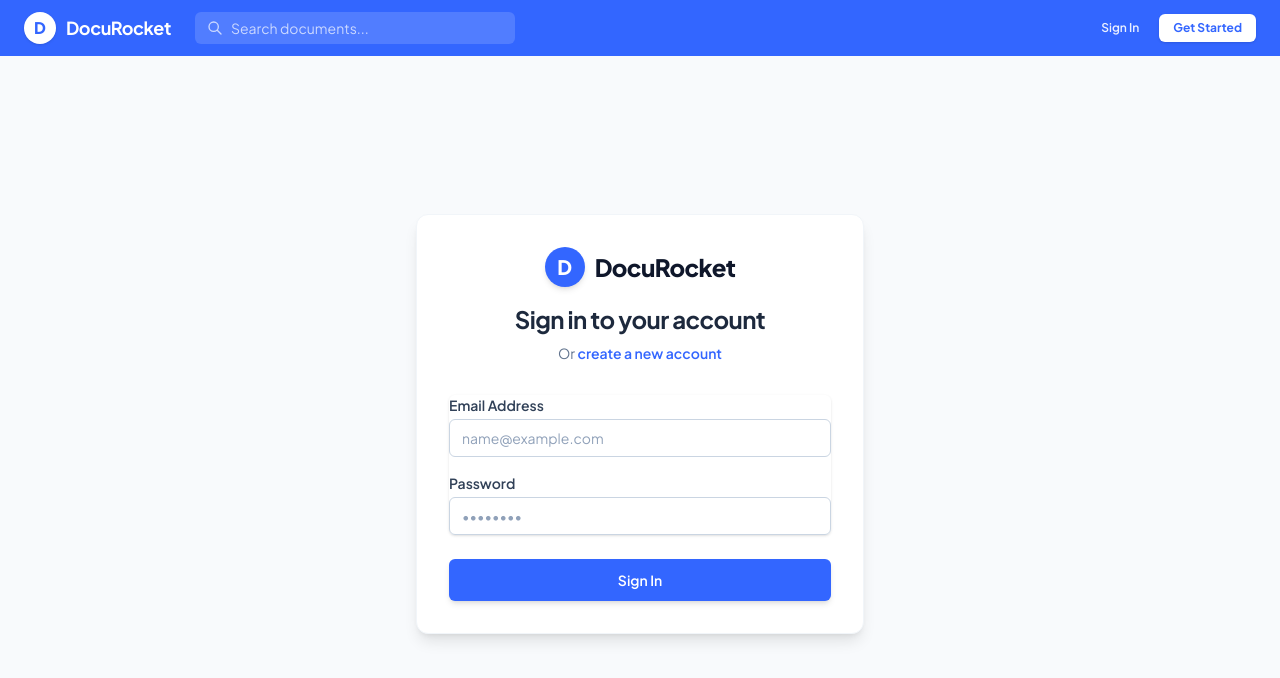
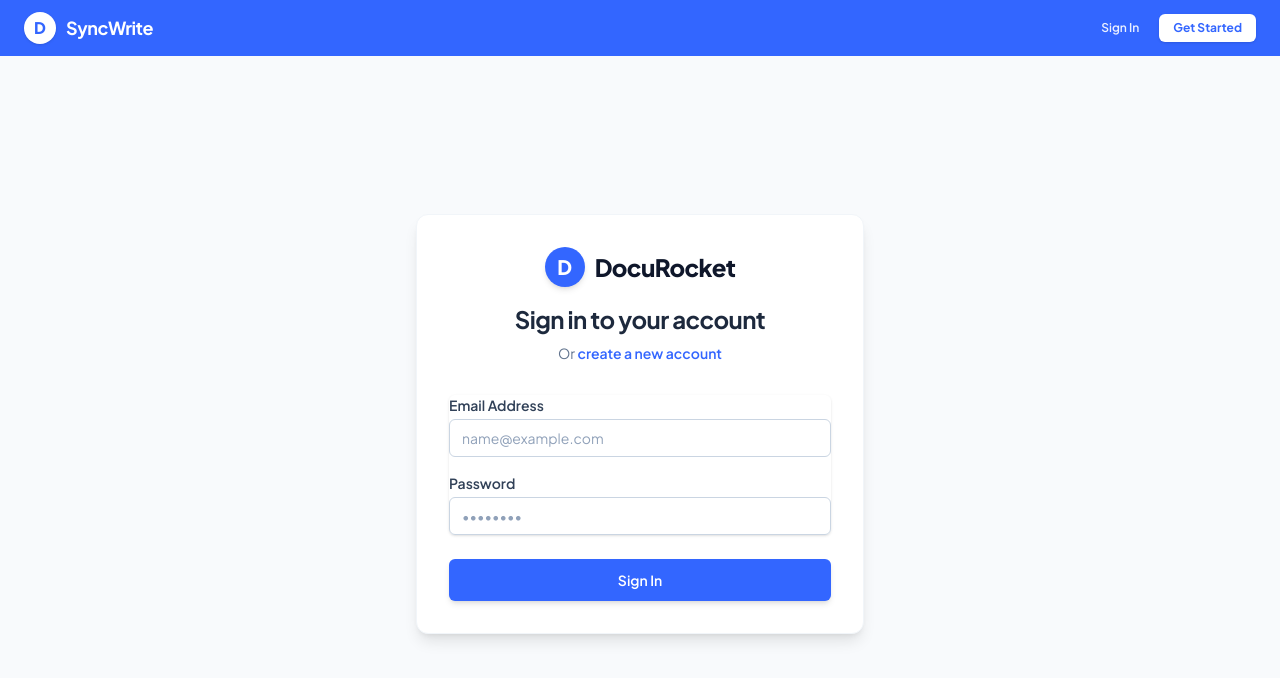
Before and after one commit to Vishal0504-tech/Codec-p2, a React (Vite) app in the folder frontend/: page /login in a window 1280 px wide. Shown: the top 678 px of the page. Built offline with nearby package versions, Linux system fonts and the light colour scheme; what @tiptap/y-tiptap would draw is missing.

Commit message:
Prepare project for deployment

```diff
--- a/frontend/src/components/Navbar.jsx
+++ b/frontend/src/components/Navbar.jsx
@@ -25,7 +25,7 @@ const Navbar = () => {
               <span className="text-[#3366FF] font-extrabold text-base leading-none">D</span>
             </div>
             <span className="text-white font-bold text-lg tracking-tight group-hover:opacity-95">
-              DocuRocket
+            SyncWrite
             </span>
           </Link>
 
@@ -43,18 +43,7 @@ const Navbar = () => {
           )}
 
           {/* Search Bar */}
-          <div className="hidden sm:flex items-center bg-white/15 hover:bg-white/20 focus-within:bg-white/25 rounded-md px-3 py-1.5 w-64 md:w-80 transition-colors">
-            <svg className="w-4 h-4 text-white/70 mr-2 flex-shrink-0" fill="none" stroke="currentColor" viewBox="0 0 24 24">
-              <path strokeLinecap="round" strokeLinejoin="round" strokeWidth="2" d="M21 21l-6-6m2-5a7 7 0 11-14 0 7 7 0 0114 0z" />
-            </svg>
-            <input
-              type="text"
-              placeholder="Search documents..."
-              value={searchQuery}
-              onChange={(e) => setSearchQuery(e.target.value)}
-              className="bg-transparent text-sm text-white placeholder-white/70 outline-none w-full"
-            />
-          </div>
+
         </div>
 
         {/* Right Controls */}
--- a/frontend/src/pages/Dashboard.jsx
+++ b/frontend/src/pages/Dashboard.jsx
@@ -157,12 +157,11 @@ const Dashboard = () => {
         <div className="bg-white rounded-xl shadow-xs border border-slate-200 p-6 sm:p-8 flex flex-col md:flex-row md:items-center md:justify-between gap-4">
           <div>
             <div className="flex items-center space-x-2 text-xs font-bold text-[#3366FF] uppercase tracking-wider mb-1">
-              <span>Codec Workspace</span>
-              <span>•</span>
-              <span>Documentation Hub</span>
+
+
             </div>
             <h1 className="text-2xl sm:text-3xl font-extrabold text-slate-900 tracking-tight">
-              Documents & API Guides
+            SyncWrite
             </h1>
             <p className="text-slate-500 text-sm mt-1">
               Collaborative workspace for <strong className="text-slate-700">{user?.name}</strong>. Create, edit, and share live documentation.
--- a/frontend/src/pages/DocumentEditor.jsx
+++ b/frontend/src/pages/DocumentEditor.jsx
@@ -104,13 +104,6 @@ const DocumentEditor = () => {
     if (!editor) return;
     editor.chain().focus().insertContent(
       `<blockquote><p><strong>POST</strong> &nbsp; <code>https://api.docurocket.com/v2/payments</code></p></blockquote><p>Authentication: <code>API keys</code> &nbsp; <code>OAuth access tokens</code></p>`
-    ).run();
-  };
-
-  const insertParametersSection = () => {
-    if (!editor) return;
-    editor.chain().focus().insertContent(
-      `<hr /><h3>Parameters</h3><ul><li><code>amount</code> (integer, required) - The amount to charge.</li><li><code>currency</code> (string, required) - 3-letter ISO code (e.g., EUR, USD).</li><li><code>description</code> (string) - An arbitrary description.</li></ul>`
     ).run();
   };
 
@@ -434,24 +427,8 @@ const DocumentEditor = () => {
           </div>
         </div>
 
-        {/* Right Side: Badges and Actions */}
+        {/* Right Side: Actions */}
         <div className="flex items-center space-x-2.5">
-          {/* Editors [count] badge */}
-          <div className="bg-white border border-slate-200 text-slate-600 px-2.5 py-1 rounded text-xs font-semibold flex items-center space-x-1.5 shadow-2xs">
-            <span>Editors</span>
-            <span className="bg-[#3366FF] text-white font-bold px-1.5 py-0.2 rounded text-[10px] leading-tight">
-              {activeUsersList.length || 1}
-            </span>
-          </div>
-
-          {/* Pages [count] badge */}
-          <div className="bg-white border border-slate-200 text-slate-600 px-2.5 py-1 rounded text-xs font-semibold flex items-center space-x-1.5 shadow-2xs">
-            <span>Pages</span>
-            <span className="bg-[#3366FF] text-white font-bold px-1.5 py-0.2 rounded text-[10px] leading-tight">
-              {pageEstimate}
-            </span>
-          </div>
-
           {/* Active Collaborators Avatars Circle stack */}
           <div className="hidden lg:block">
             <ActiveUsers users={activeUsersList} />
@@ -642,24 +619,6 @@ const DocumentEditor = () => {
             —
           </button>
 
-          <div className="h-4 w-[1px] bg-slate-200 mx-1" />
-
-          {/* Quick API Documentation Snippets */}
-          <button
-            onClick={insertEndpointCallout}
-            className="text-[11px] font-semibold text-slate-600 hover:text-[#3366FF] hover:bg-slate-100 px-2 py-1 rounded border border-slate-200 flex items-center space-x-1"
-            title="Insert API endpoint callout block"
-          >
-            <span>+ API Endpoint</span>
-          </button>
-          <button
-            onClick={insertParametersSection}
-            className="text-[11px] font-semibold text-slate-600 hover:text-[#3366FF] hover:bg-slate-100 px-2 py-1 rounded border border-slate-200 flex items-center space-x-1"
-            title="Insert parameters table"
-          >
-            <span>+ Parameters</span>
-          </button>
-
           <div className="flex-1" />
 
           {/* Export Dropdown / Buttons */}
```
